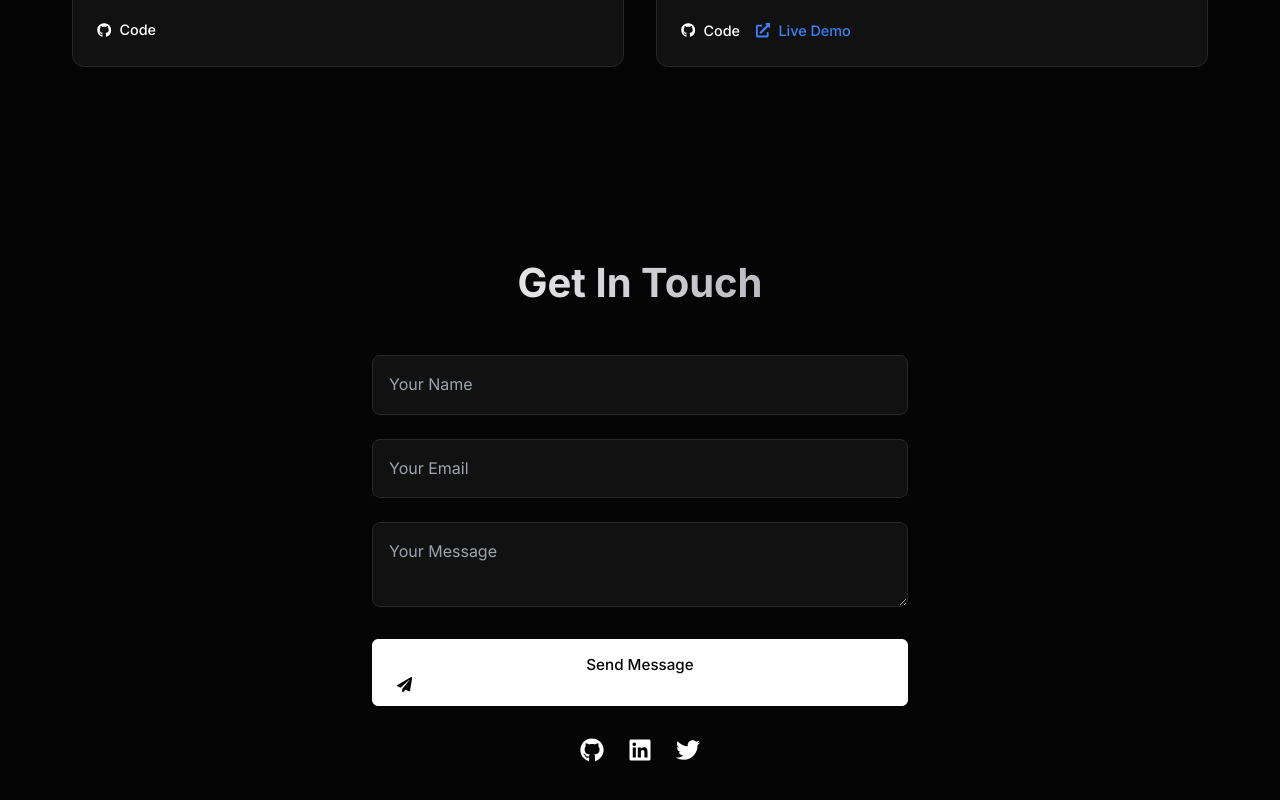
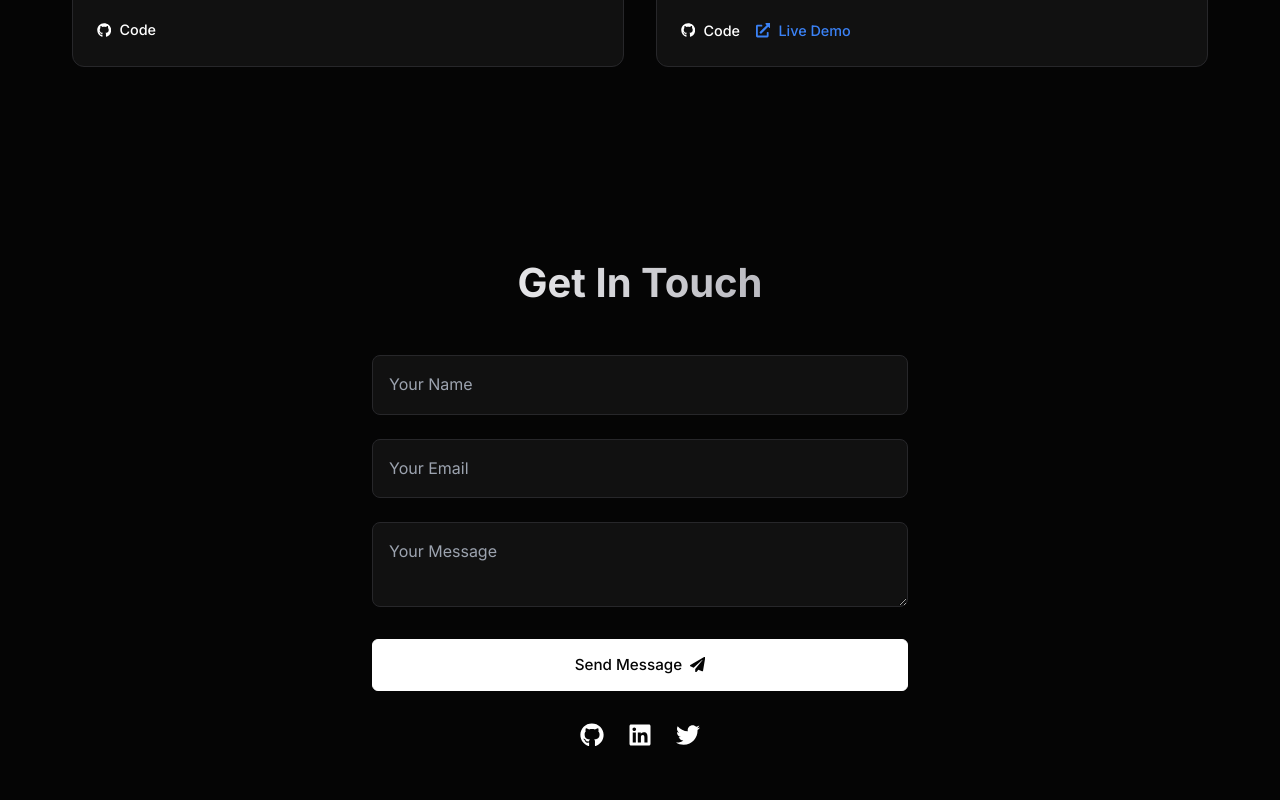
Before and after one commit to Suryanarayandixit/MY-PORTFOLIO, a React (Create React App) app in the folder portfolio-main/: page / in a window 1280 px wide. Shown: the part 2451-3251 px from the top of the page. Built offline with nearby package versions, Linux system fonts and the light colour scheme.

Commit message:
Fix button alignment and classes

```diff
--- a/portfolio-main/src/components/Contact.js
+++ b/portfolio-main/src/components/Contact.js
@@ -81,7 +81,10 @@ const Contact = () => {
               required
             ></textarea>
           </div>
-          <button type="submit" className="btn btn-primary">
+          <button
+            type="submit"
+            className="btn btn-primary contact-button flex items-center justify-center gap-2"
+          >
             Send Message <FaPaperPlane />
           </button>
         </form>
```
Lines whose indentation alone changed are shown as unchanged.
